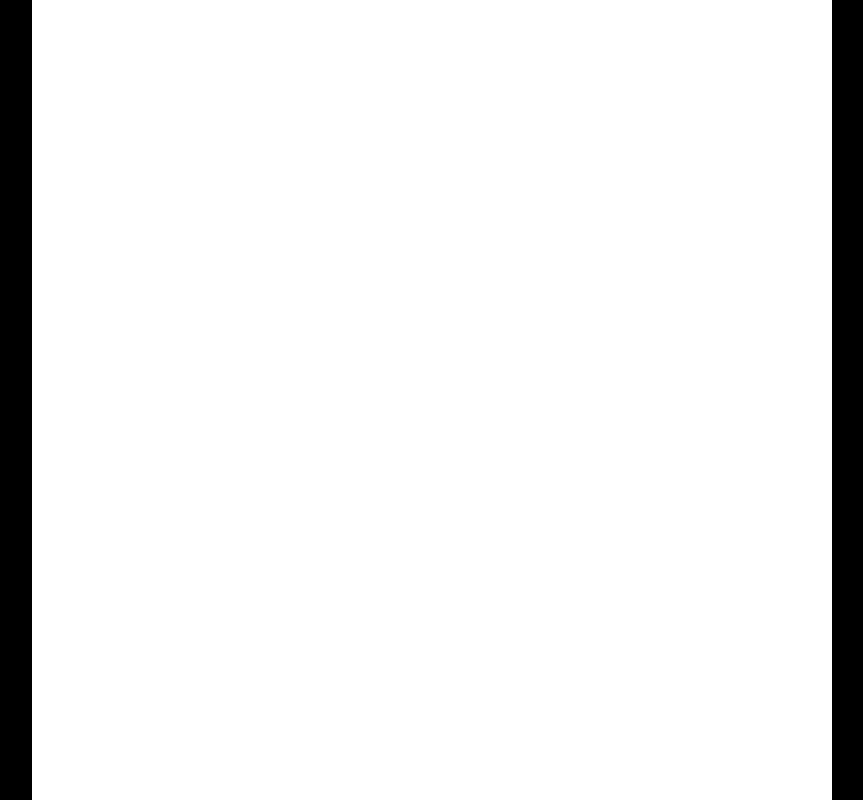
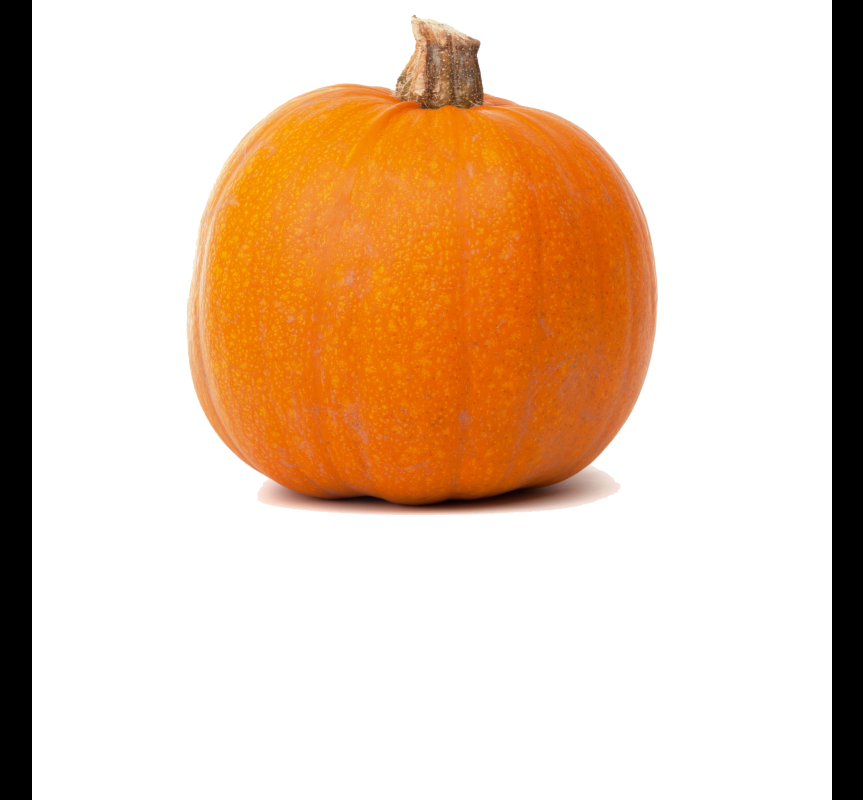
Before and after one commit to 50knotsrotate/spookyhack, a plain HTML site: page index.html in a window 1280 px wide. Shown: the whole page, without its empty margins (208-1071 px from the left). Drawn offline with Linux system fonts and the light colour scheme.

Commit message:
Changed image to png and fixed canvas

```diff
--- a/index.html
+++ b/index.html
@@ -3,7 +3,7 @@
   <link rel="stylesheet" href="styles.css">
 </head>
 <body>
-<canvas id = 'canvass'></canvas>
+<canvas id = 'canvass' width="800" height="800"></canvas>
   <script src="index.js"></script>
 </body>
 </html>
--- a/index.js
+++ b/index.js
@@ -1,2 +1,12 @@
 let canvas = document.getElementById('canvass')
 let context = canvas.getContext('2d')
+
+const make_base = () => {
+  base_image = new Image()
+  base_image.src = 'img/pumpkin.png'
+  base_image.onload = function(){
+    context.drawImage(base_image, 0, 0);
+  }
+}
+
+make_base()
--- a/styles.css
+++ b/styles.css
@@ -6,8 +6,6 @@ body {
 canvas {
   position: relative;
   display: block;
-  width: 800px;
-  height: 800px;
   margin: 0 auto;
   background-color: #fff;
 }
```
Also changed, not shown: img/pumpkin.jpg (deleted), img/pumpkin.png (added).
